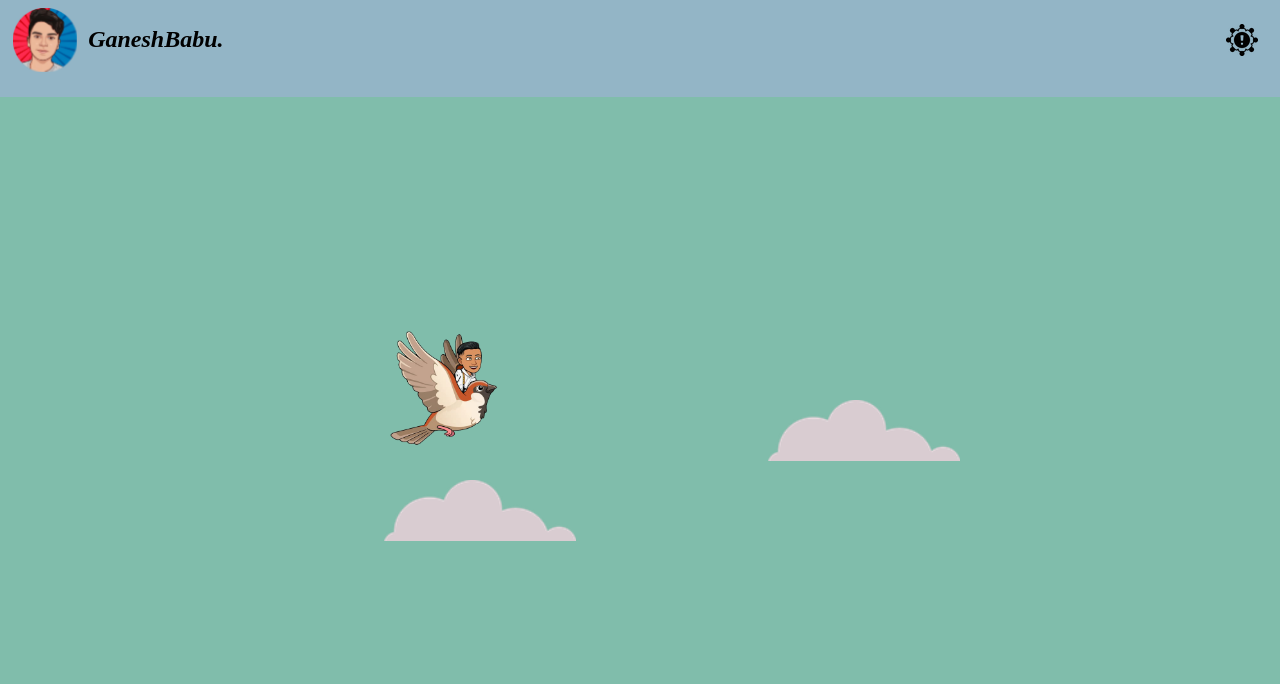
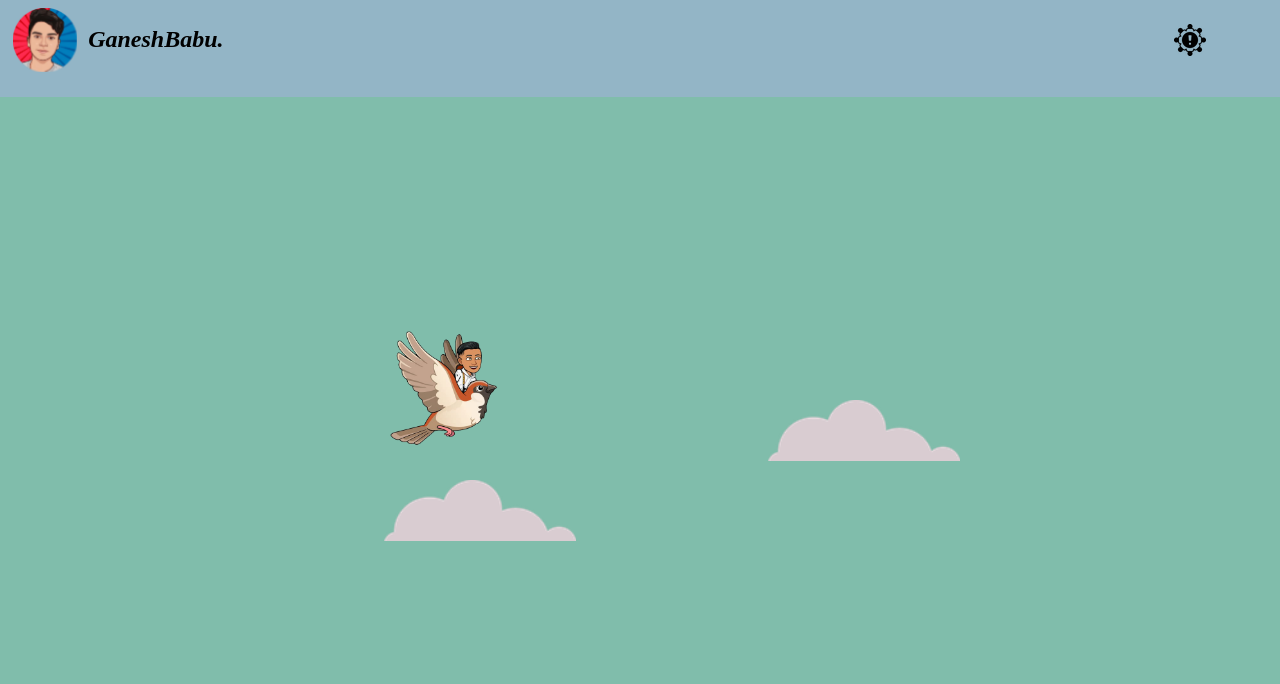
Before and after one commit to ganesh070723/ganeshbabu.io-m, a plain HTML site: page index.html in a window 1280 px wide. Shown: the top 684 px of the page. Drawn offline with Linux system fonts and the light colour scheme; a web font is replaced by a local one.

Commit message:
Update design.css

```diff
--- a/design.css
+++ b/design.css
@@ -170,7 +170,7 @@ padding:10px;
 .abt{
 position:fixed;
 top:3%;
-right:-47%;
+right:-43%;
 height:auto;
 width:100%;
 }
```
